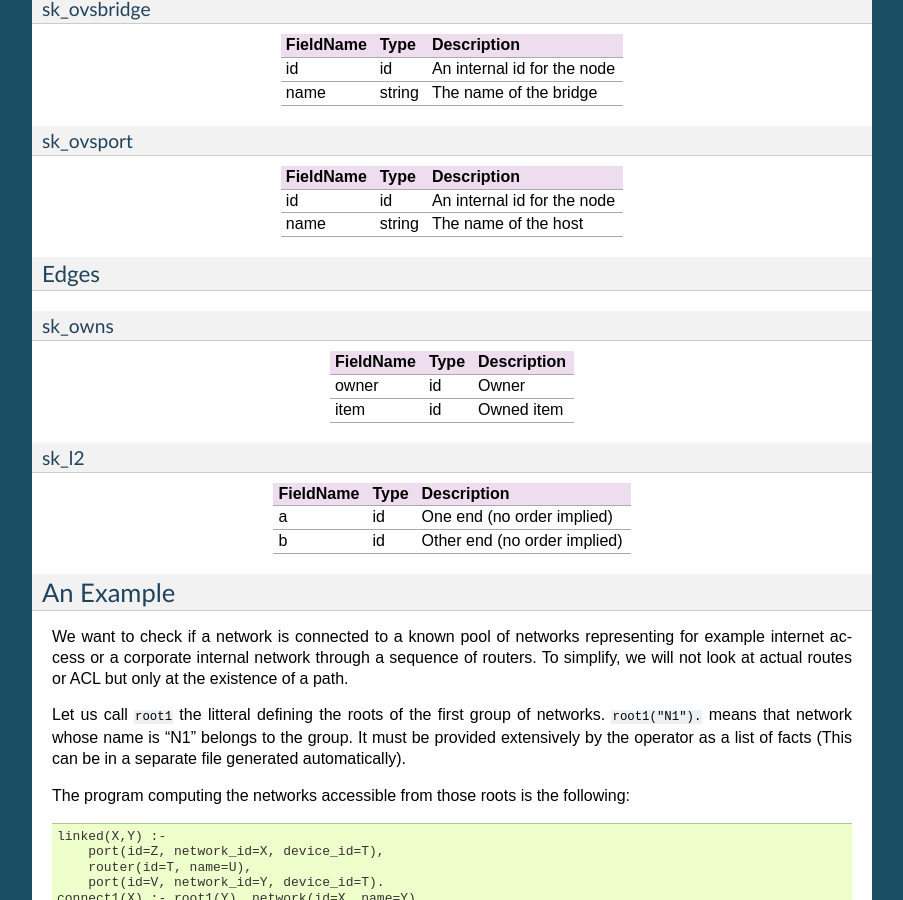
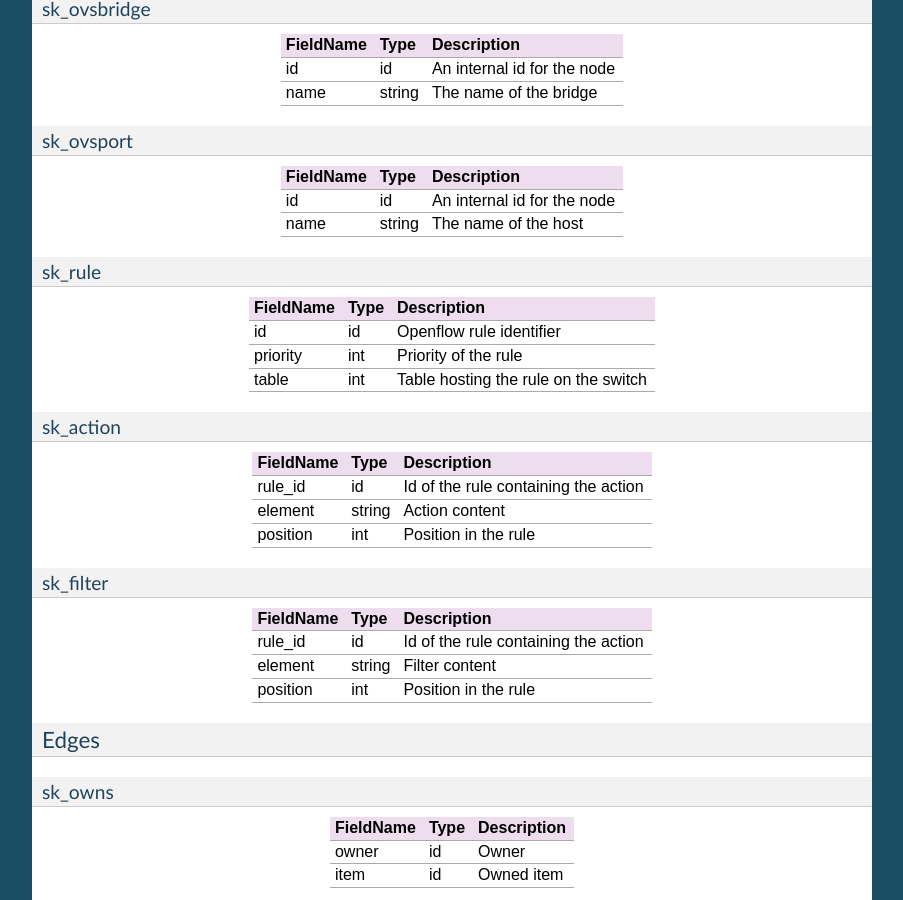
Before and after one commit to Orange-OpenSource/octant, a Sphinx documentation site: the page built from doc/source/user/index.rst, in a window 1280 px wide and 900 px high, scrolled down 9866 px. Shown: the whole window, without its empty margins (198-1101 px from the left). Built offline with Sphinx 7.4.7, drawn with Linux system fonts in a browser that asks for light colours; some of the changed text lies outside the part shown.

Commit message:
Updated documentation regarding the skydive datasource.

```diff
--- a/README.rst
+++ b/README.rst
@@ -15,6 +15,8 @@ policies on their deployments (double attachment, reachability, etc.)
 Features
 --------
 
+* Simple typed datalog that uses Z3 fixed-point solver.
 * Access to the main Neutron, Nova  and Keystonetables (networks, ports,
   security groups, routers, servers, projects, users)
-* Simple typed datalog that uses Z3 fixed-point solver.
+* Optional access to Skydive (https://github.com/skydive-project/skydive)
+  data representing the low-level configuration of the cloud infrastructure.
--- a/doc/source/user/index.rst
+++ b/doc/source/user/index.rst
@@ -637,6 +637,36 @@ id                id       An internal id for the node
 name              string   The name of the host
 ================  =======  =========================================
 
+sk_rule
+-------
+================  =======  =========================================
+FieldName         Type     Description
+================  =======  =========================================
+id                id       Openflow rule identifier
+priority          int      Priority of the rule
+table             int      Table hosting the rule on the switch
+================  =======  =========================================
+
+sk_action
+---------
+================  =======  =========================================
+FieldName         Type     Description
+================  =======  =========================================
+rule_id           id       Id of the rule containing the action
+element           string   Action content
+position          int      Position in the rule
+================  =======  =========================================
+
+sk_filter
+---------
+================  =======  =========================================
+FieldName         Type     Description
+================  =======  =========================================
+rule_id           id       Id of the rule containing the action
+element           string   Filter content
+position          int      Position in the rule
+================  =======  =========================================
+
 Edges
 =====
 
```
